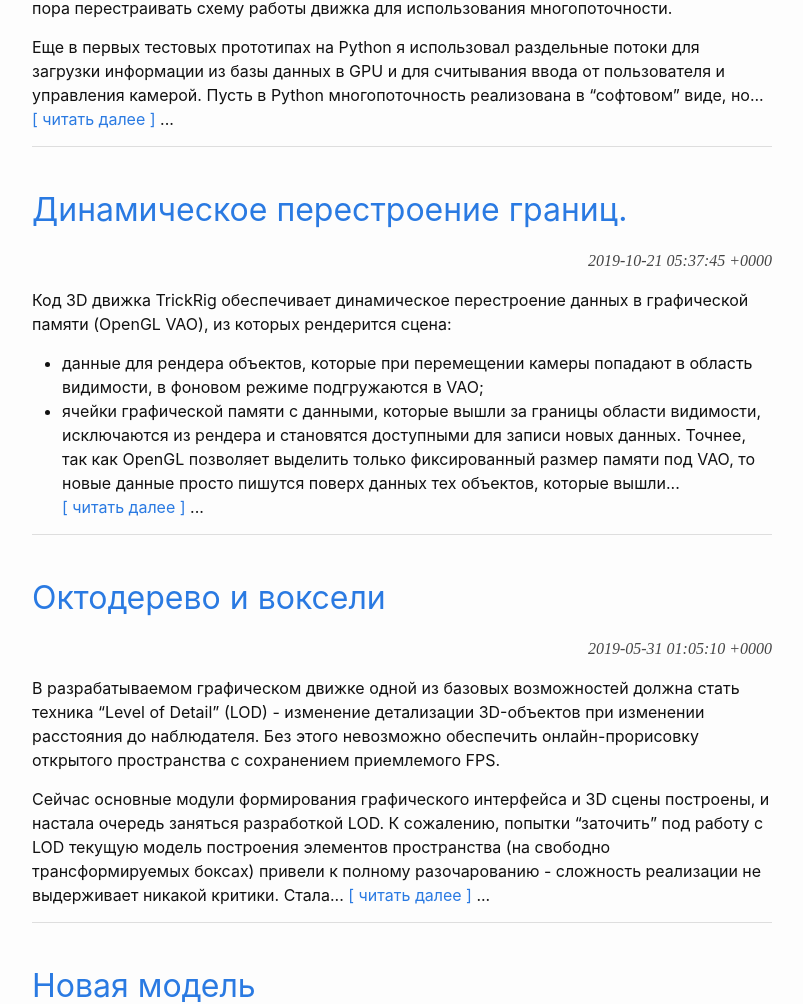
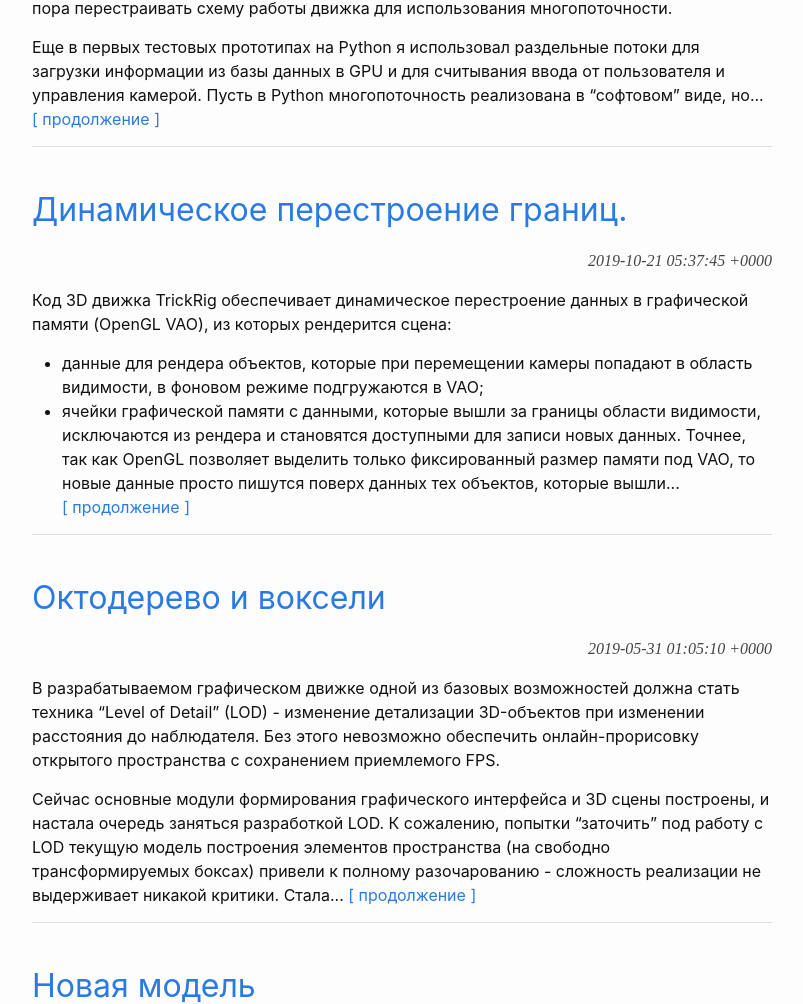
Before and after one commit to bigov/bigov.github.io, a Jekyll site: the page built from index.html, in a window 1280 px wide and 1400 px high, scrolled down 932 px. Shown: the part 151-1155 px from the top of the window, without its empty margins (238-1041 px from the left). Built offline with Jekyll 4.4.1, drawn with Linux system fonts in a browser that asks for light colours; the list of posts is cut into pages by our own code; some of the changed text lies outside the part shown.

Commit message:
Update index.html

```diff
--- a/index.html
+++ b/index.html
@@ -27,7 +27,7 @@ layout: default
     {% capture anonce %}{{ post.content | truncatewords: 80 }}{% endcapture %}
     {{ anonce }}
     {% if anonce != post.content %}
-      <a href="{{ post.url }}">[&nbsp;читать&nbsp;далее&nbsp;]</a>&nbsp;...
+      <a href="{{ post.url }}">[&nbsp;продолжение&nbsp;]</a>
     {% endif %}
   </div>
   <hr style="border: 0; height: 1px; background-color: #DEDEDE;">
```
